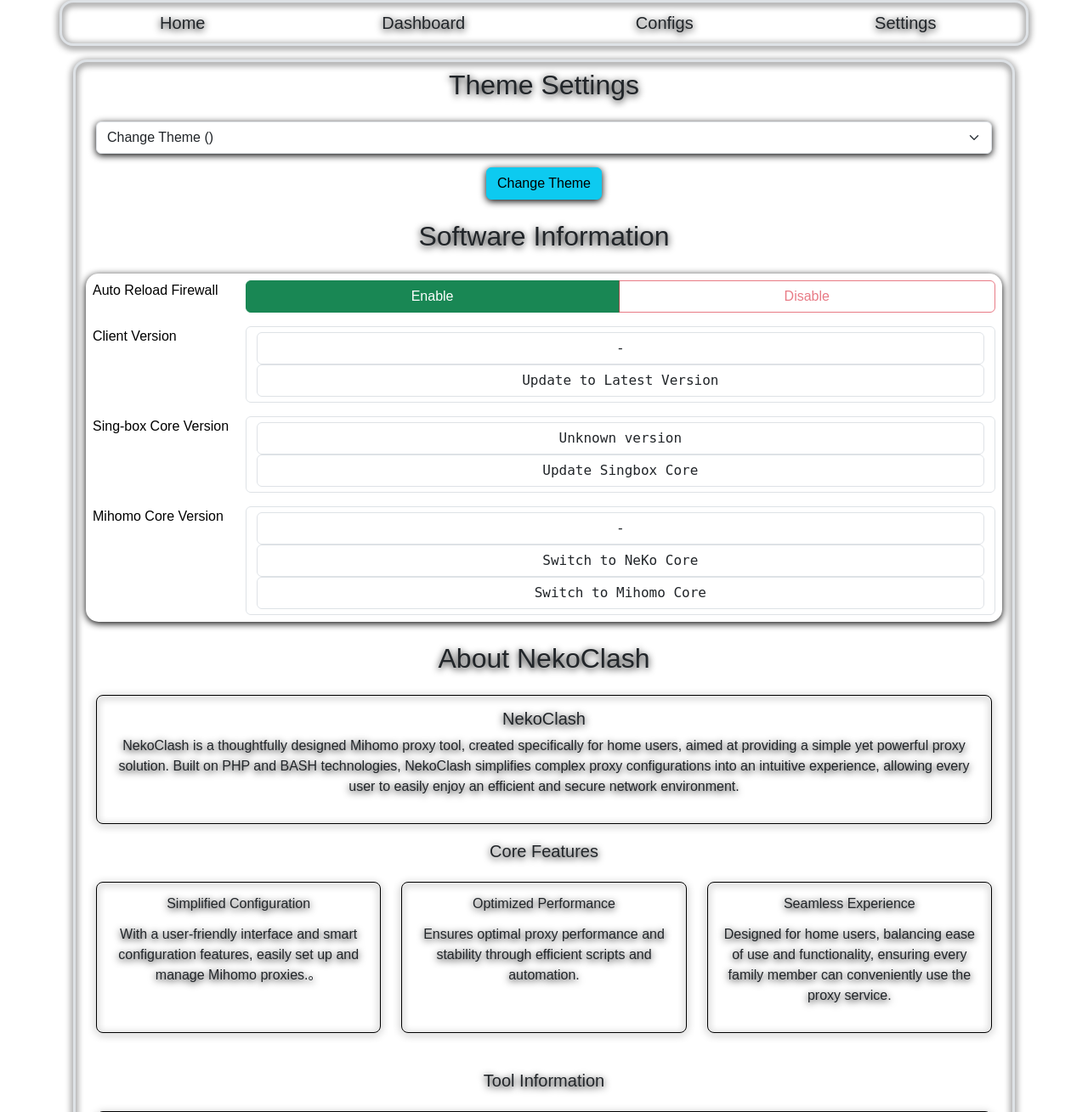
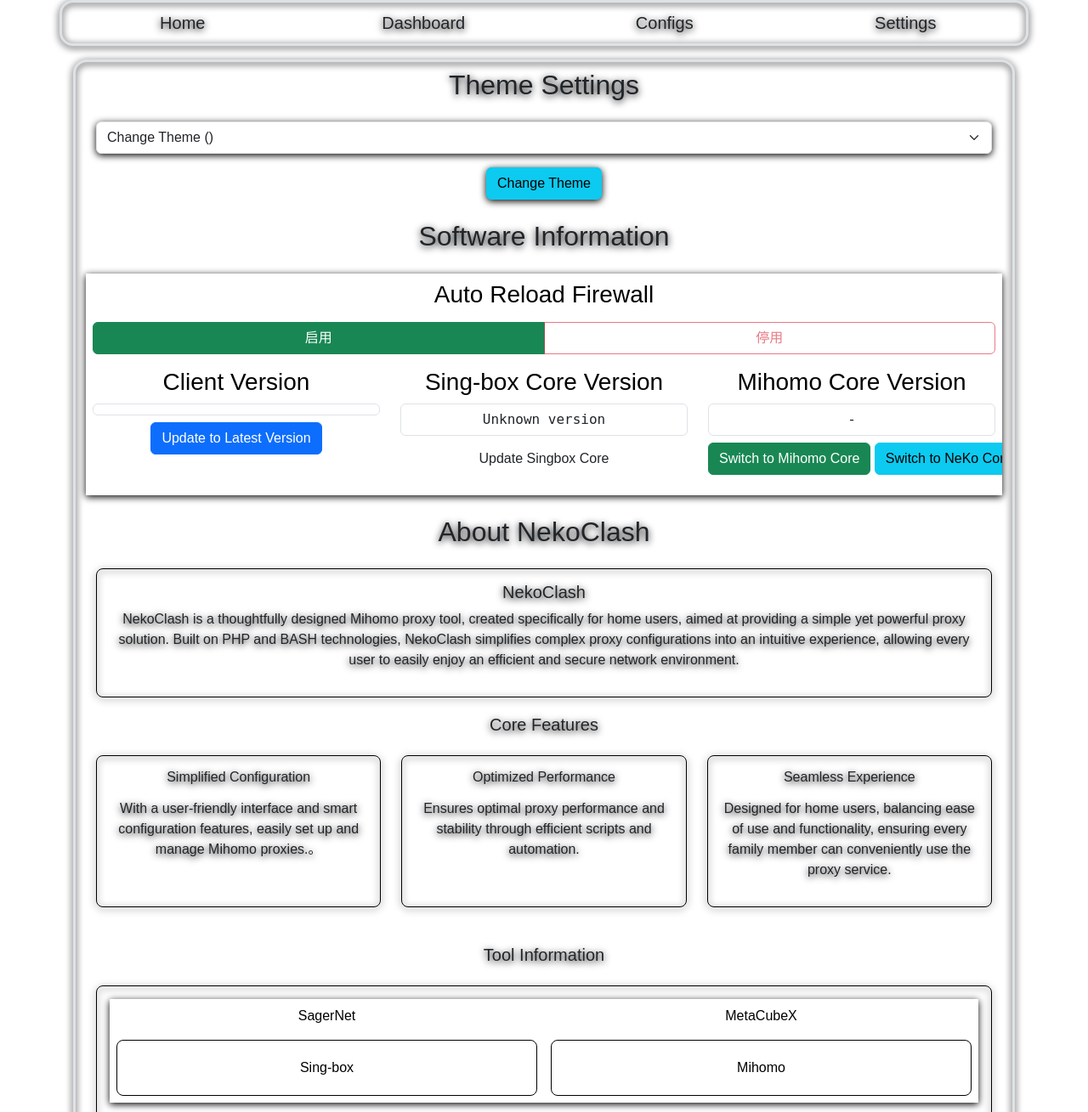
Before and after one commit to Thaolga/luci-app-nekoclash, a PHP site: page /settings.php in a window 1280 px wide. Shown: the top 1309 px of the page at 85% size. Run offline with PHP 8.4, Linux system fonts and the light colour scheme; data that the repository does not hold is empty.

Commit message:
Update version to 1.3.0.

```diff
--- a/htdocs/nekoclash/assets/css/custom.css
+++ b/htdocs/nekoclash/assets/css/custom.css
@@ -3,18 +3,23 @@ body {
   animation: fadeIn 0.5s ease forwards;
   overflow-y: scroll;
 }
+
 .container-bg {
   filter: drop-shadow(0.5px 2px 4px black);
 }
+
 .col-8 {
   width: 100%;
 }
+
 .nav {
   justify-content: center;
 }
-.form-control{
+
+.form-control {
   font-family: Andale Mono, monospace;
 }
+
 @keyframes fadeIn {
   from {
     opacity: 0;
@@ -23,3 +28,103 @@ body {
     opacity: 1;
   }
 }
+
+.btn-pink {
+  background-color: #e83e8c;
+  color: #fff;
+}
+
+.btn-pink:hover {
+  background-color: #d63384;
+  color: #fff;
+}
+
+.btn-pink:active {
+  background-color: #c8235c;
+  color: #fff;
+}
+
+.btn-pink-outline {
+  border-color: #e83e8c;
+  color: #e83e8c;
+}
+
+.btn-pink-outline:hover {
+  background-color: #e83e8c;
+  color: #fff;
+}
+
+.btn-cyan {
+  background-color: #17a2b8;
+  color: #fff;
+}
+
+.btn-cyan:hover {
+  background-color: #138496;
+  color: #fff;
+}
+
+.btn-cyan:active {
+  background-color: #117a8b;
+  color: #fff;
+}
+
+.btn-cyan-outline {
+  border-color: #17a2b8;
+  color: #17a2b8;
+}
+
+.btn-cyan-outline:hover {
+  background-color: #17a2b8;
+  color: #fff;
+}
+
+.btn-skyblue {
+  background-color: #87ceeb;
+  color: #fff;
+}
+
+.btn-skyblue:hover {
+  background-color: #76c3e0;
+  color: #fff;
+}
+
+.btn-skyblue:active {
+  background-color: #63b0d4;
+  color: #fff;
+}
+
+.btn-skyblue-outline {
+  border-color: #87ceeb;
+  color: #87ceeb;
+}
+
+.btn-skyblue-outline:hover {
+  background-color: #87ceeb;
+  color: #fff;
+}
+
+.btn-deepskyblue {
+  background-color: #00bfff;
+  color: #fff;
+}
+
+.btn-deepskyblue:hover {
+  background-color: #00a2e1;
+  color: #fff;
+}
+
+.btn-deepskyblue:active {
+  background-color: #009ac1;
+  color: #fff;
+}
+
+.btn-deepskyblue-outline {
+  border-color: #00bfff;
+  color: #00bfff;
+}
+
+.btn-deepskyblue-outline:hover {
+  background-color: #00bfff;
+  color: #fff;
+}
--- a/htdocs/nekoclash/assets/theme/NavajoWhite.css
+++ b/htdocs/nekoclash/assets/theme/NavajoWhite.css
@@ -53,7 +53,7 @@
   --btn-info-bg: #17a2b8;
   --btn-info-color: #fff;
   --btn-warning-bg: #ffc107;
-  --btn-warning-color: #212529;
+  --btn-warning-color: #fff;
   --btn-danger-bg: #dc3545;
   --btn-danger-color: #fff;
 }
--- a/htdocs/nekoclash/assets/theme/light.css
+++ b/htdocs/nekoclash/assets/theme/light.css
@@ -52,7 +52,7 @@
   --btn-info-bg: #17a2b8;
   --btn-info-color: #fff;
   --btn-warning-bg: #ffc107;
-  --btn-warning-color: #212529;
+  --btn-warning-color: #fff;
   --btn-danger-bg: #dc3545;
   --btn-danger-color: #fff;
 }
@@ -124,6 +124,10 @@ h1, h2, h3, h4, h5, h6 {
   color: var(--btn-warning-color);
 }
 
+.btn-warning:hover {
+  color: var(--btn-warning-color);
+}
+
 .btn-danger {
   background-color: var(--btn-danger-bg);
   color: var(--btn-danger-color);
--- a/htdocs/nekoclash/index.php
+++ b/htdocs/nekoclash/index.php
@@ -594,7 +594,7 @@ $singboxStartLogContent = readLogFile($singboxStartLogFile);
                                 echo "<button type=\"button\" class=\"btn btn-outline-danger\">Mihomo is not running</button>\n";
                             }
 
-                            echo "<button type=\"button\" class=\"btn btn-warning d-grid\">$str_cfg</button>\n";
+                            echo "<button type=\"button\" class=\"btn btn-deepskyblue d-grid\">$str_cfg</button>\n";
 
                             if ($singbox_status == 1) {
                                 echo "<button type=\"button\" class=\"btn btn-success\">Sing-box is running</button>\n";
--- a/htdocs/nekoclash/settings.php
+++ b/htdocs/nekoclash/settings.php
@@ -116,55 +116,68 @@ $singBoxVersion = getSingboxVersion();
                 </div>
             </div>
         </form>
+
         <h2 class="text-center p-2 mb-3">Software Information</h2>
-        <table class="table table-borderless mb-3" style="border-radius: 15px; overflow: hidden;">
+        <table class="table table-borderless mb-3">
             <tbody>
                 <tr>
-                    <td class="col-2">Auto Reload Firewall</td>
+                    <td colspan="2">
+                        <h3 class="text-center mb-3">Auto Reload Firewall</h3>
                         <form action="settings.php" method="post">
-                        <td class="d-grid">
-                            <div class="btn-group col" role="group" aria-label="ctrl">
-                                <button type="submit" name="fw" value="enable" class="btn btn<?php if($fwstatus==1) echo "-outline" ?>-success <?php if($fwstatus==1) echo "disabled" ?> d-grid">Enable</button>
-                                <button type="submit" name="fw" value="disable" class="btn btn<?php if($fwstatus==0) echo "-outline" ?>-danger <?php if($fwstatus==0) echo "disabled" ?> d-grid">Disable</button>
+                            <div class="btn-group d-flex justify-content-center">
+                                <button type="submit" name="fw" value="enable" class="btn btn<?php if($fwstatus==1) echo "-outline" ?>-success <?php if($fwstatus==1) echo "disabled" ?>">启用</button>
+                                <button type="submit" name="fw" value="disable" class="btn btn<?php if($fwstatus==0) echo "-outline" ?>-danger <?php if($fwstatus==0) echo "disabled" ?>">停用</button>
                             </div>
-                        </td>
                         </form>
-                </tr>
-                <tr>
-                    <td class="col-2">Client Version</td>
-                    <td class="col-4">
-                        <div class="form-control text-center" style="display: flex; align-items: center; justify-content: space-between; flex-wrap: wrap;">
-                            <div style="font-family: monospace; flex-grow: 1; text-align: left;">
-                                <div class="form-control text-center" id="cliver">-</div>
-                            </div>
-                            <button class="form-control text-center" id="updateButton">Update to Latest Version</button>
-                        </div>
-                        <div id="logOutput"></div>
                     </td>
                 </tr>
                 <tr>
-                    <td class="col-2">Sing-box Core Version</td>
-                    <td class="col-4">
-                        <div class="form-control text-center" style="display: flex; align-items: center; justify-content: space-between; flex-wrap: wrap;">
-                            <div class="form-control text-center" id="singBoxCorever">
+                    <td colspan="2">
+                        <div class="row">
+                            <div class="col-md-4 mb-3">
+                                <div class="text-center">
+                                    <h3>Client Version</h3>
+                                    <div class="form-control text-center" style="font-family: monospace; text-align: center;">
+                                        <div id="cliver"></div>
+                                    </div>
+                                    <div class="text-center mt-2">
+                                        <button class="btn btn-primary" id="updateButton">Update to Latest Version</button>
+                                    </div>
+                                </div>
+                            </div>
+                            <div class="col-md-4 mb-3">
+                                <div class="text-center">
+                                    <h3>Sing-box Core Version</h3>
+                                    <div class="form-control text-center">
+                                        <div id="singBoxCorever">
                                             <?php echo htmlspecialchars($singBoxVersion); ?>
                                         </div>
-                            <button class="form-control text-center" id="updateSingboxButton">Update Singbox Core</button>
                                     </div>
-                    </td>
-                </tr>
-                <tr>
-                    <td class="col-2">Mihomo Core Version</td>
-                    <td class="col-4">
-                        <div class="form-control text-center" style="display: flex; align-items: center; justify-content: space-between; flex-wrap: wrap;">
-                            <div class="form-control text-center" id="corever">-</div>
-                            <button class="form-control text-center" id="updateNekoButton">Switch to NeKo Core</button>
-                            <button class="form-control text-center" id="updateCoreButton">Switch to Mihomo Core</button>
+                                    <div class="text-center mt-2">
+                                        <button class="btn btn-pink" id="updateSingboxButton">Update Singbox Core</button>
+                                    </div>
+                                </div>
+                            </div>
+                            <div class="col-md-4 mb-3">
+                                <div class="text-center">
+                                    <h3>Mihomo Core Version</h3>
+                                    <div class="form-control text-center">
+                                        <div id="corever">-</div>
+                                    </div>
+                                    <div class="text-center mt-2">
+                                        <button class="btn btn-success" id="updateCoreButton">Switch to Mihomo Core</button>
+                                        <button class="btn btn-info" id="updateNekoButton">Switch to NeKo Core</button>
+                                    </div>
+                                </div>
+                            </div>
                         </div>
                     </td>
                 </tr>
             </tbody>
         </table>
+
+        <div id="logOutput" class="mt-3"></div>
+
         <style>
             .table-container {
                 overflow-x: auto;
@@ -235,7 +248,7 @@ $singBoxVersion = getSingboxVersion();
                         document.getElementById('logOutput').innerHTML += '\nUpdate completed!';
                         document.getElementById('logOutput').innerHTML += '\n' + xhr.responseText;
                     } else {
-                document.getElementById('logOutput').innerHTML += '\nError occurred: ' + xhr.statusText;
+                        document.getElementById('logOutput').innerHTML += '\nError occurred：' + xhr.statusText;
                     }
                 };
 
@@ -254,7 +267,7 @@ $singBoxVersion = getSingboxVersion();
                         document.getElementById('logOutput').innerHTML += '\nCore update completed!';
                         document.getElementById('logOutput').innerHTML += '\n' + xhr.responseText;
                     } else {
-                document.getElementById('logOutput').innerHTML += '\nError occurred: ' + xhr.statusText;
+                        document.getElementById('logOutput').innerHTML += '\\nError occurred: ' + xhr.statusText;
                     }
                 };
 
@@ -292,7 +305,7 @@ $singBoxVersion = getSingboxVersion();
                         document.getElementById('logOutput').innerHTML += '\nCore update completed!';
                         document.getElementById('logOutput').innerHTML += '\n' + xhr.responseText;
                     } else {
-                document.getElementById('logOutput').innerHTML += '\nError occurred: ' + xhr.statusText;
+                        document.getElementById('logOutput').innerHTML += '\nError occurred：' + xhr.statusText;
                     }
                 };
 
```
Also changed, not shown: htdocs/nekoclash/configs.php (+58 -10 lines), 2 other files. Lines whose indentation alone changed are shown as unchanged.
